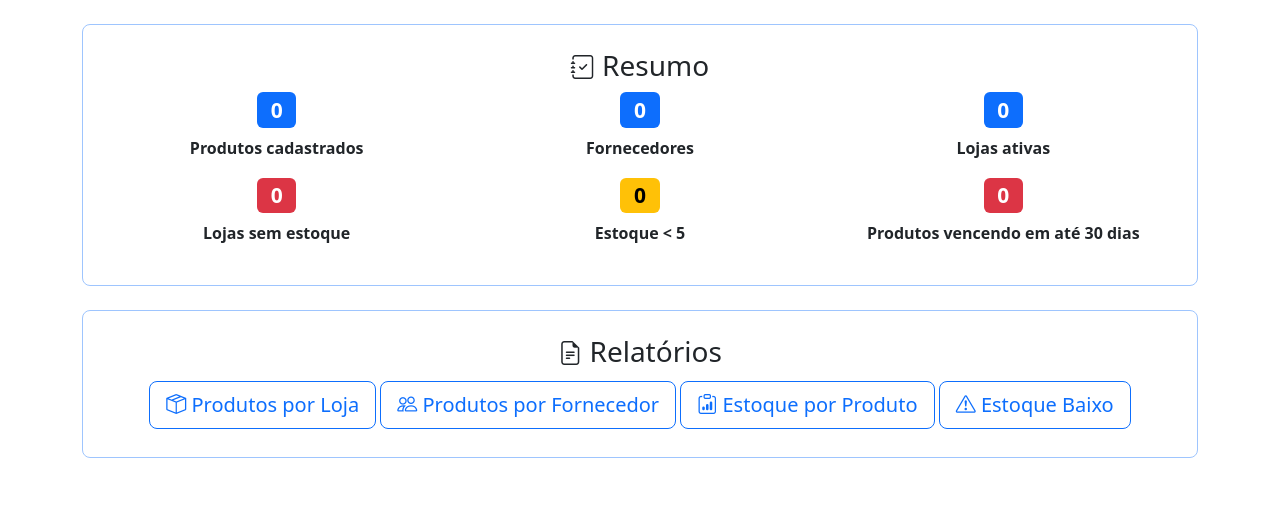
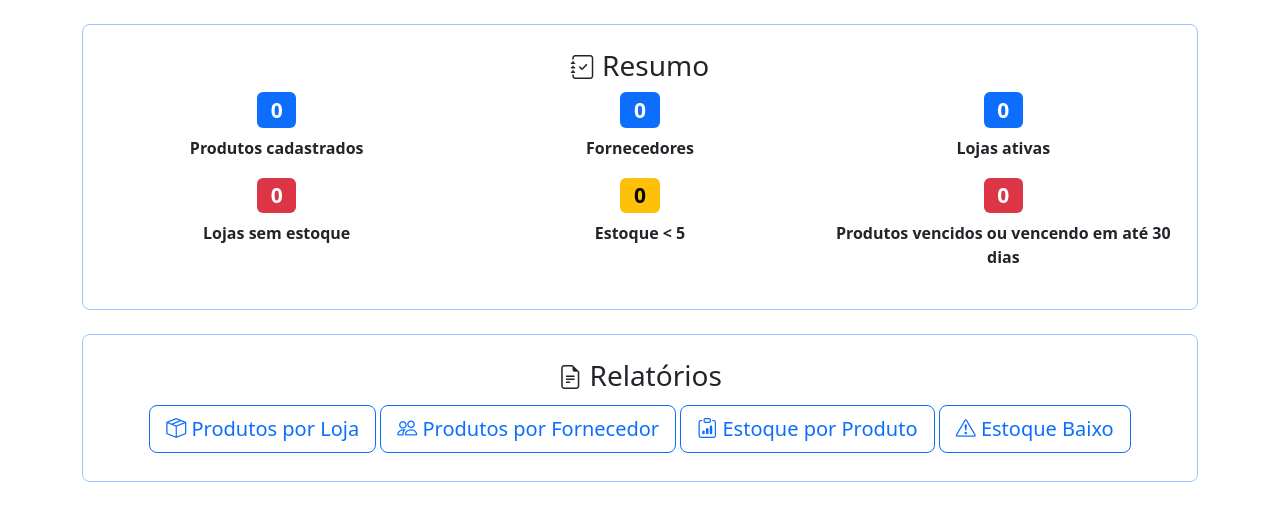
Before and after one commit to otiagohub/curso-php-crud_front-completo, a PHP site: page /index.php in a window 1280 px wide. Shown: the part 81-589 px from the top of the page. Run offline with PHP 8.4, Linux system fonts and the light colour scheme.

Commit message:
Update index.php

```diff
--- a/index.php
+++ b/index.php
@@ -35,7 +35,7 @@ require_once BASE_PATH . '/includes/cabecalho.php';
 
         <div class="col-6 col-md-4 text-center">
             <h3><span class="badge text-bg-danger">0</span></h3>
-            <p><b>Produtos vencendo em até 30 dias</b></p>
+            <p><b>Produtos vencidos ou vencendo em até 30 dias</b></p>
         </div>
     </div>
 </section>
```
